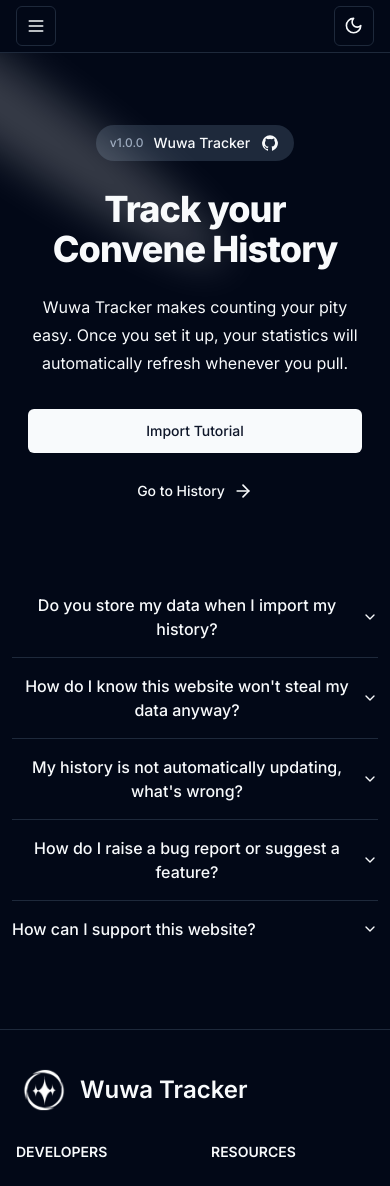
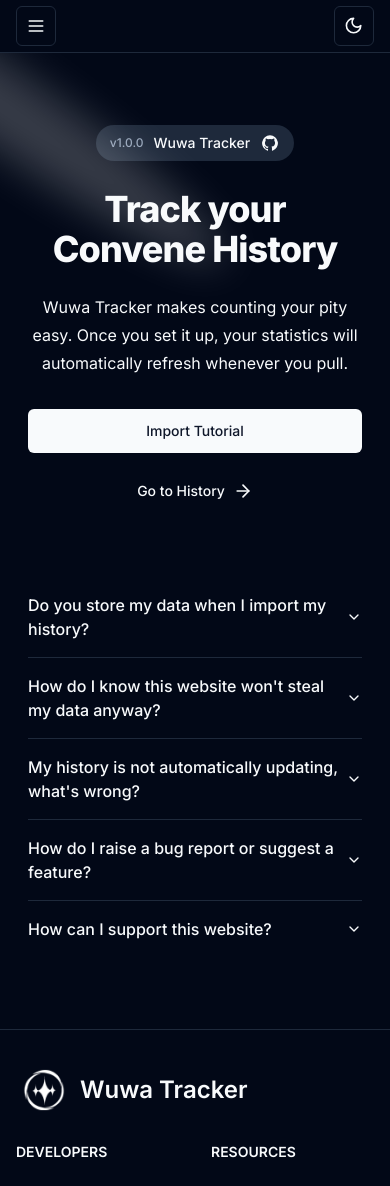
Before and after one commit to Luzefiru/wuwatracker, a Next.js app: page / in a window 390 px wide. Shown: the top 1186 px of the page. Built offline with nearby package versions, Linux system fonts and the light colour scheme; what @shrutibalasa/tailwind-grid-auto-fit would draw is missing.

Commit message:
fix: mobile faq padding

```diff
--- a/src/components/home/faq.tsx
+++ b/src/components/home/faq.tsx
@@ -11,10 +11,10 @@
     <Accordion
       type="single"
       collapsible
-      className="max-w-screen-md w-full pb-8"
+      className="max-w-screen-md w-full pb-8 px-4"
     >
       <AccordionItem value="item-1">
-        <AccordionTrigger>
+        <AccordionTrigger className="text-start">
           Do you store my data when I import my history?
         </AccordionTrigger>
         <AccordionContent>
@@ -35,7 +35,7 @@
         </AccordionContent>
       </AccordionItem>
       <AccordionItem value="item-2">
-        <AccordionTrigger>
+        <AccordionTrigger className="text-start">
           How do I know this website won&apos;t steal my data anyway?
         </AccordionTrigger>
         <AccordionContent>
@@ -58,7 +58,7 @@
         </AccordionContent>
       </AccordionItem>
       <AccordionItem value="item-3">
-        <AccordionTrigger>
+        <AccordionTrigger className="text-start">
           My history is not automatically updating, what&apos;s wrong?
         </AccordionTrigger>
         <AccordionContent>
@@ -81,7 +81,7 @@
         </AccordionContent>
       </AccordionItem>
       <AccordionItem value="item-4">
-        <AccordionTrigger>
+        <AccordionTrigger className="text-start">
           How do I raise a bug report or suggest a feature?
         </AccordionTrigger>
         <AccordionContent>
@@ -100,7 +100,9 @@
         </AccordionContent>
       </AccordionItem>
       <AccordionItem value="item-5" className="border-none">
-        <AccordionTrigger>How can I support this website?</AccordionTrigger>
+        <AccordionTrigger className="text-start">
+          How can I support this website?
+        </AccordionTrigger>
         <AccordionContent>
           <p className="leading-7 [&:not(:first-child)]:mt-4">
             Thank you for using this website. As you continue to use it, you
--- a/src/components/ui/footer.tsx
+++ b/src/components/ui/footer.tsx
@@ -147,9 +147,9 @@
                 />
                 <path
                   fill="currentColor"
-                  fill-rule="evenodd"
+                  fillRule="evenodd"
                   d="M22 12c0 5.523-4.477 10-10 10S2 17.523 2 12 6.477 2 12 2s10 4.477 10 10Zm-4.845-1.407A1.463 1.463 0 0 1 18.67 12a1.46 1.46 0 0 1-.808 1.33c.01.146.01.293 0 .44 0 2.242-2.61 4.061-5.829 4.061s-5.83-1.821-5.83-4.061a3.25 3.25 0 0 1 0-.44 1.458 1.458 0 0 1-.457-2.327 1.458 1.458 0 0 1 2.063-.064 7.163 7.163 0 0 1 3.9-1.23l.738-3.47v-.006a.31.31 0 0 1 .37-.236l2.452.49a1 1 0 1 1-.132.611l-2.14-.45-.649 3.12a7.11 7.11 0 0 1 3.85 1.23c.259-.246.6-.393.957-.405Z"
-                  clip-rule="evenodd"
+                  clipRule="evenodd"
                 />
                 <path
                   fill="currentColor"
```
